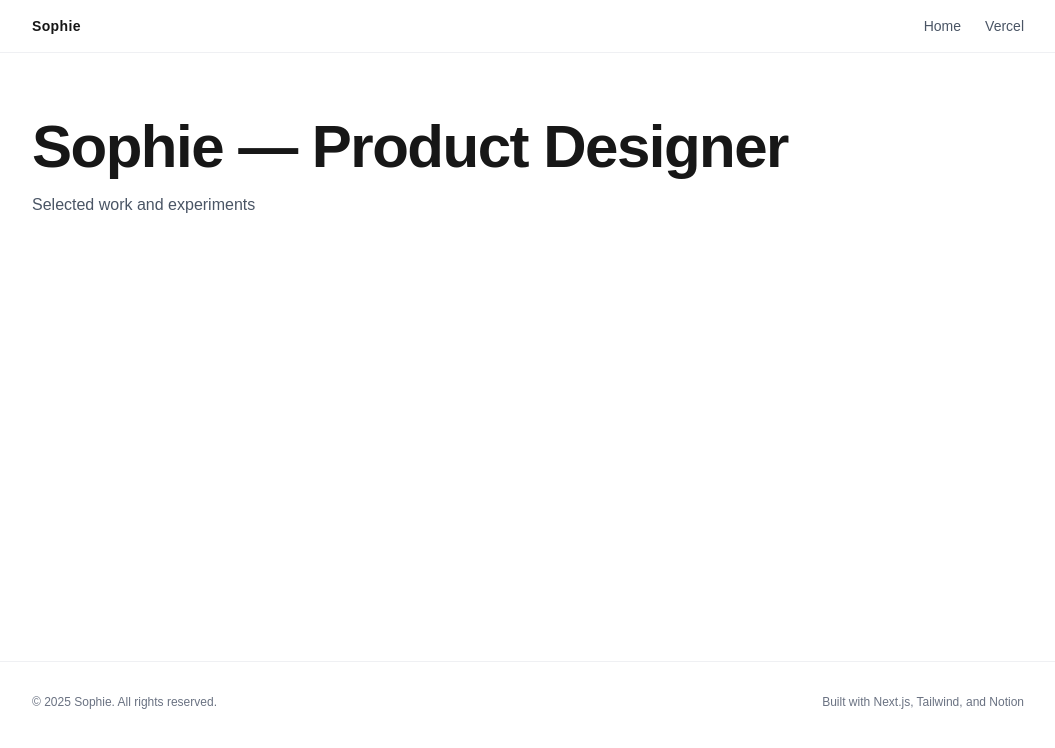
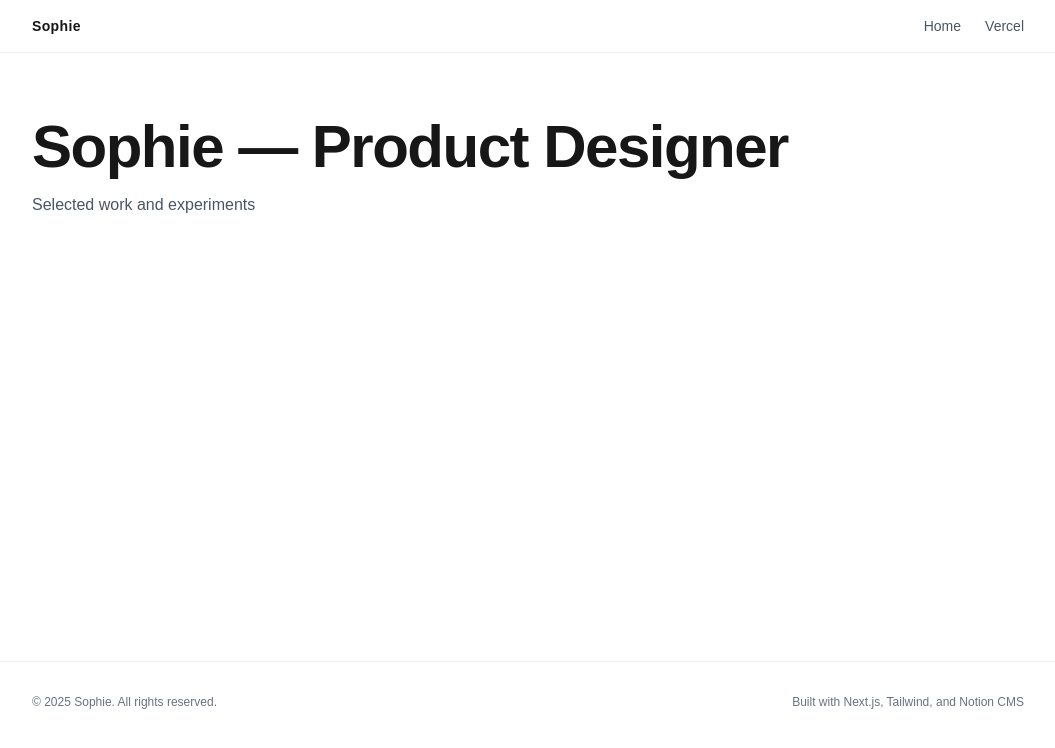
Before and after one commit to jhgreenblatt/next-portfolio-notion-main, a Next.js app: page / in a window 1280 px wide. Shown: the top 748 px of the page, without its empty margins (112-1167 px from the left). Built offline with nearby package versions, Linux system fonts and the light colour scheme.

Commit message:
Enhance portfolio: Add hover animation to hero title and update footer text
- Added subtle scale animation on hero title hover
- Updated footer to mention 'Notion CMS' for clarity
- Ready for Vercel deployment testing

```diff
--- a/components/Footer.tsx
+++ b/components/Footer.tsx
@@ -3,7 +3,7 @@ export default function Footer() {
     <footer className="w-full border-t border-gray-200/60 mt-12">
       <div className="mx-auto max-w-5xl px-4 py-8 text-xs text-gray-500 flex items-center justify-between">
         <p>© {new Date().getFullYear()} Sophie. All rights reserved.</p>
-        <p>Built with Next.js, Tailwind, and Notion</p>
+        <p>Built with Next.js, Tailwind, and Notion CMS</p>
       </div>
     </footer>
   );
--- a/components/Hero.tsx
+++ b/components/Hero.tsx
@@ -10,6 +10,7 @@ export default function Hero({ title, subtitle }: { title: string; subtitle?: st
         initial={{ opacity: 0, y: 8 }}
         animate={{ opacity: 1, y: 0 }}
         transition={{ duration: 0.6, ease: "easeOut" }}
+        whileHover={{ scale: 1.02 }}
       >
         {title}
       </motion.h1>
```
